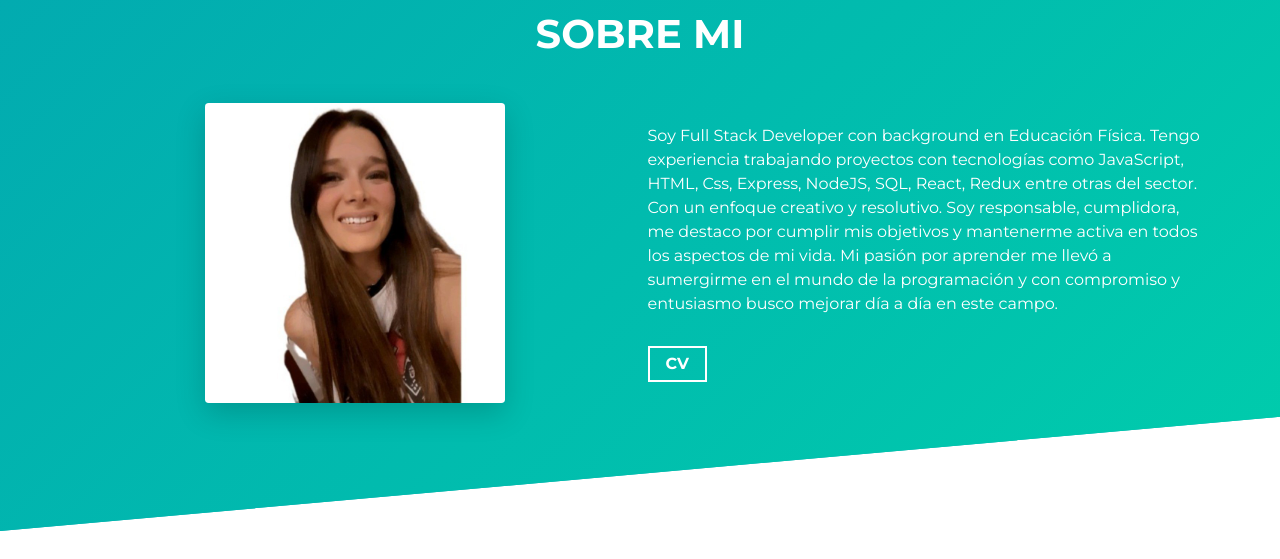
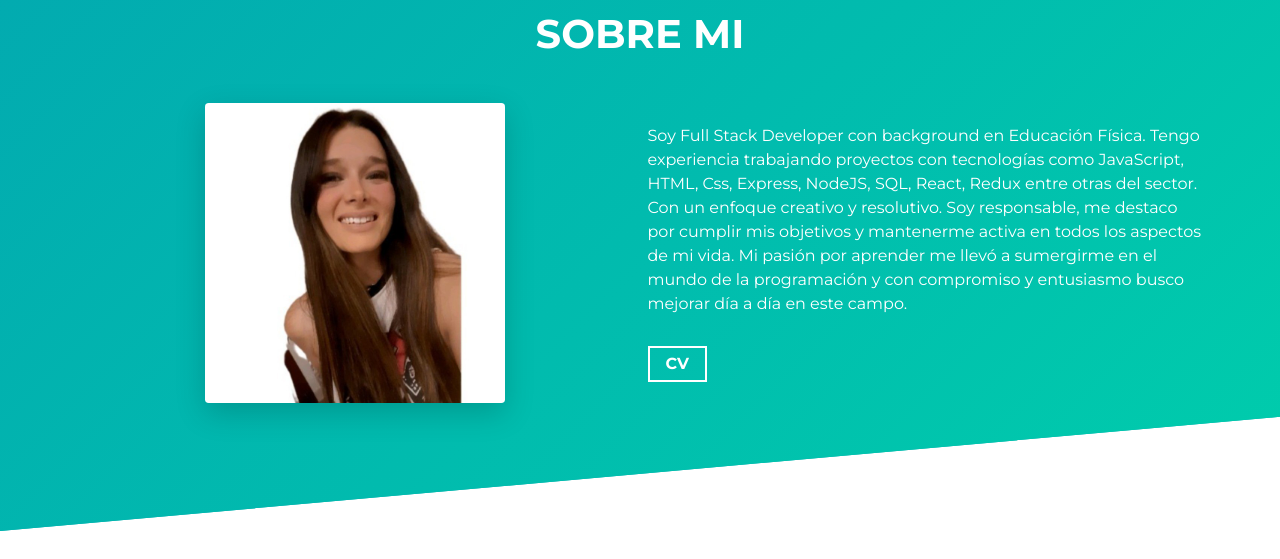
Before and after one commit to Fiorellafrini/portfolioFiorellaFrini, a website built with Parcel: page src/index.html in a window 1280 px wide. Shown: the part 840-1399 px from the top of the page. Built offline with nearby package versions, Linux system fonts and the light colour scheme.

Commit message:
actualizacion

```diff
--- a/src/index.html
+++ b/src/index.html
@@ -83,7 +83,7 @@
                 Tengo experiencia trabajando proyectos con tecnologías como
                 JavaScript, HTML, Css, Express, NodeJS, SQL, React, Redux entre
                 otras del sector. Con un enfoque creativo y resolutivo. Soy
-                responsable, cumplidora, me destaco por cumplir mis objetivos y
+                responsable, me destaco por cumplir mis objetivos y
                 mantenerme activa en todos los aspectos de mi vida. Mi pasión
                 por aprender me llevó a sumergirme en el mundo de la
                 programación y con compromiso y entusiasmo busco mejorar día a
```
Also changed, not shown: 1 other file.
